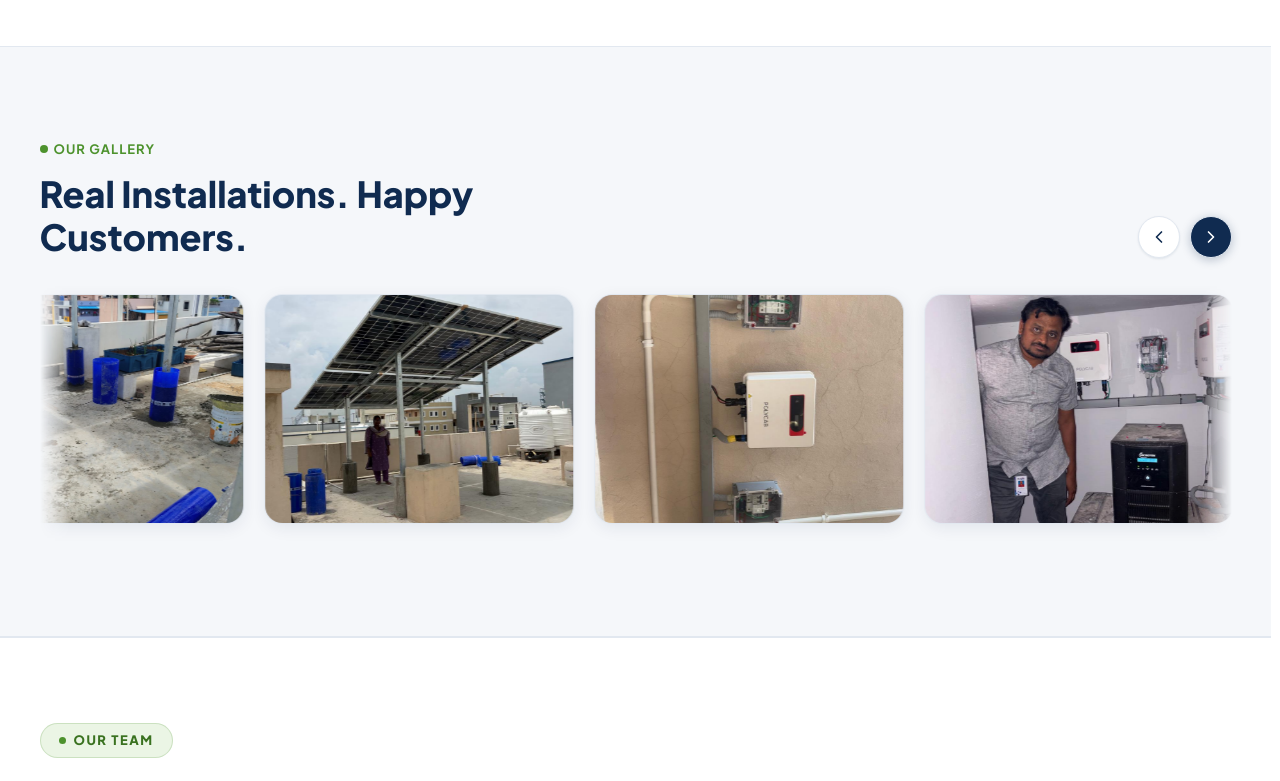
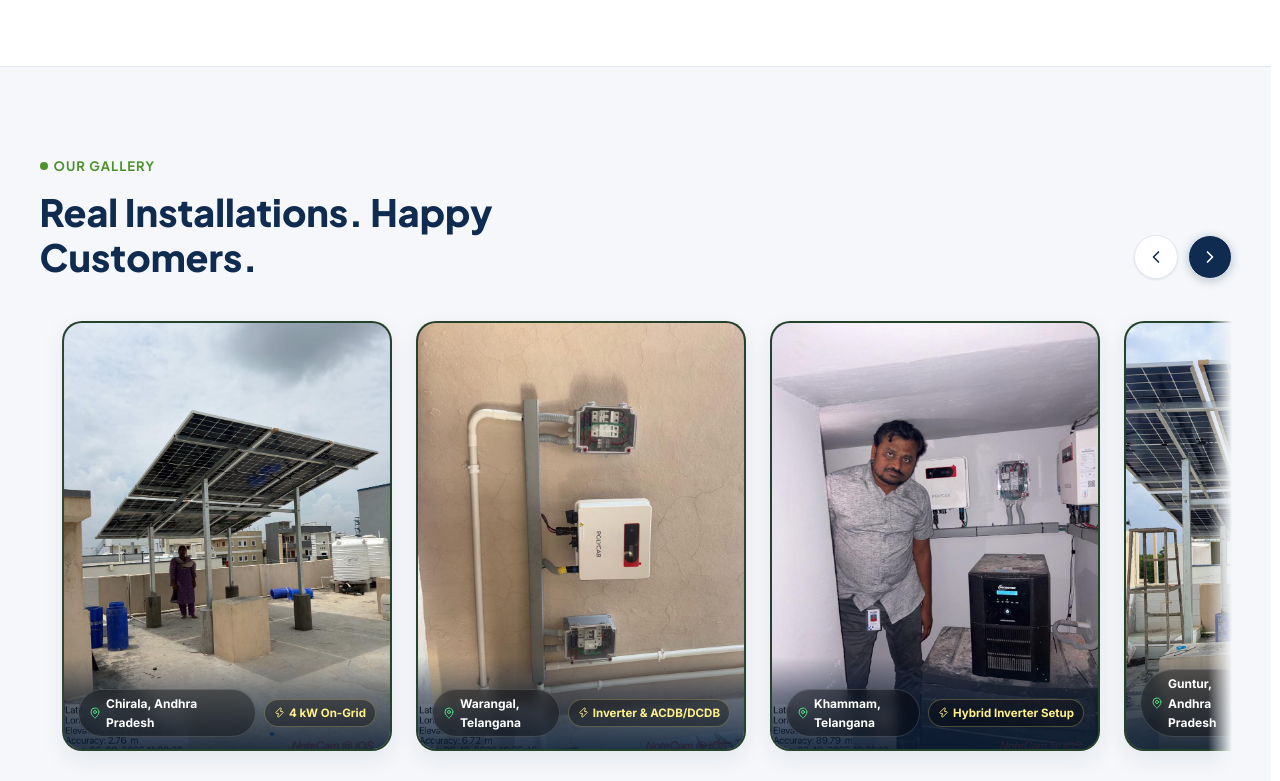
Before and after one commit to katengersweb-pixel/Prudence-solar, a React (Vite) app: page / in a window 1280 px wide. Shown: the part 5260-6041 px from the top of the page. Built offline with nearby package versions, Linux system fonts and the light colour scheme.

Commit message:
Update gallery image card aspect ratio to portrait so installation photos and customers are seen properly

```diff
--- a/src/components/GallerySection.css
+++ b/src/components/GallerySection.css
@@ -2,21 +2,23 @@
   background-color: var(--bg-subtle);
   border-top: 1px solid var(--border-light);
   border-bottom: 1px solid var(--border-light);
+  padding: 85px 0 95px 0;
 }
 
 .gallery-header-row {
   display: flex;
   align-items: flex-end;
   justify-content: space-between;
-  margin-bottom: 28px;
+  margin-bottom: 32px;
 }
 
 .gallery-title-wrap {
-  max-width: 600px;
+  max-width: 620px;
 }
 
 .gallery-main-title {
-  font-size: 2.25rem;
+  font-family: var(--font-heading);
+  font-size: 2.35rem;
   font-weight: 800;
   color: var(--navy);
   line-height: 1.2;
@@ -29,8 +31,8 @@
 }
 
 .gallery-nav-btn {
-  width: 42px;
-  height: 42px;
+  width: 44px;
+  height: 44px;
   border-radius: 50%;
   background: #FFFFFF;
   border: 1px solid var(--border-light);
@@ -60,23 +62,23 @@
   position: relative;
   width: 100%;
   overflow: hidden;
-  padding: 8px 0 24px;
-  mask-image: linear-gradient(to right, transparent 0%, black 2.5%, black 97.5%, transparent 100%);
-  -webkit-mask-image: linear-gradient(to right, transparent 0%, black 2.5%, black 97.5%, transparent 100%);
+  padding: 10px 0 24px;
+  mask-image: linear-gradient(to right, transparent 0%, black 2%, black 98%, transparent 100%);
+  -webkit-mask-image: linear-gradient(to right, transparent 0%, black 2%, black 98%, transparent 100%);
 }
 
 .gallery-loop-track {
   display: flex;
-  gap: 20px;
+  gap: 24px;
   width: max-content;
   user-select: none;
 }
 
 .gallery-loop-group {
   display: flex;
-  gap: 20px;
+  gap: 24px;
   flex-shrink: 0;
-  animation: galleryLoopScroll 42s linear infinite;
+  animation: galleryLoopScroll 48s linear infinite;
   will-change: transform;
 }
 
@@ -97,57 +99,111 @@ body:has(.lightbox-backdrop) .gallery-loop-group {
     transform: translateX(0);
   }
   100% {
-    transform: translateX(calc(-100% - 20px));
+    transform: translateX(calc(-100% - 24px));
   }
 }
 
 /* Reverse: stream towards right */
 @keyframes galleryLoopScrollReverse {
   0% {
-    transform: translateX(calc(-100% - 20px));
+    transform: translateX(calc(-100% - 24px));
   }
   100% {
     transform: translateX(0);
   }
 }
 
-/* Pure Image Cards - No Text */
+/* Portrait Image Cards matching Reference Aspect Ratio */
 .gallery-image-card {
-  flex: 0 0 310px;
-  height: 230px;
+  flex: 0 0 330px;
+  height: 430px;
   scroll-snap-align: start;
-  border-radius: 18px;
+  border-radius: 20px;
   overflow: hidden;
   position: relative;
-  background-color: #E2E8F0;
-  box-shadow: 0 4px 16px rgba(16, 43, 80, 0.08);
-  border: 1px solid var(--border-light);
+  background-color: #0F172A;
+  box-shadow: 0 8px 24px rgba(16, 43, 80, 0.08);
+  border: 2px solid rgba(77, 146, 45, 0.35);
   cursor: pointer;
   transition: transform 0.35s cubic-bezier(0.16, 1, 0.3, 1), box-shadow 0.35s ease, border-color 0.35s ease;
 }
 
 .gallery-image-card:hover {
   transform: translateY(-6px);
-  box-shadow: 0 14px 32px rgba(16, 43, 80, 0.16);
-  border-color: rgba(77, 146, 45, 0.4);
+  box-shadow: 0 16px 36px rgba(16, 43, 80, 0.16);
+  border-color: var(--green);
 }
 
 .gallery-image-photo {
   width: 100%;
   height: 100%;
   object-fit: cover;
+  object-position: center 25%;
   display: block;
   transition: transform 0.6s cubic-bezier(0.16, 1, 0.3, 1);
 }
 
 .gallery-image-card:hover .gallery-image-photo {
-  transform: scale(1.08);
+  transform: scale(1.06);
 }
 
+/* Bottom Information Bar matching Reference Geotag / Details */
+.gallery-card-bottom-info {
+  position: absolute;
+  bottom: 0;
+  left: 0;
+  right: 0;
+  padding: 32px 14px 12px 14px;
+  background: linear-gradient(to top, rgba(10, 28, 52, 0.88) 0%, rgba(10, 28, 52, 0.5) 60%, transparent 100%);
+  display: flex;
+  align-items: center;
+  justify-content: space-between;
+  gap: 8px;
+  z-index: 2;
+  pointer-events: none;
+}
+
+.gallery-card-loc {
+  display: inline-flex;
+  align-items: center;
+  gap: 5px;
+  font-size: 0.75rem;
+  font-weight: 700;
+  color: #FFFFFF;
+  background: rgba(0, 0, 0, 0.35);
+  padding: 4px 10px;
+  border-radius: 9999px;
+  backdrop-filter: blur(6px);
+  -webkit-backdrop-filter: blur(6px);
+  border: 1px solid rgba(255, 255, 255, 0.15);
+}
+
+.gallery-card-loc .loc-pin {
+  color: #4ADE80;
+  flex-shrink: 0;
+}
+
+.gallery-card-cap {
+  display: inline-flex;
+  align-items: center;
+  gap: 4px;
+  font-size: 0.72rem;
+  font-weight: 700;
+  color: #FEF08A;
+  background: rgba(0, 0, 0, 0.35);
+  padding: 4px 9px;
+  border-radius: 9999px;
+  backdrop-filter: blur(6px);
+  -webkit-backdrop-filter: blur(6px);
+  border: 1px solid rgba(254, 240, 138, 0.25);
+  flex-shrink: 0;
+}
+
+/* Hover Overlay */
 .gallery-image-overlay {
   position: absolute;
   inset: 0;
-  background: rgba(16, 43, 80, 0.38);
+  background: rgba(16, 43, 80, 0.3);
   backdrop-filter: blur(2px);
   -webkit-backdrop-filter: blur(2px);
   display: flex;
@@ -155,6 +211,7 @@ body:has(.lightbox-backdrop) .gallery-loop-group {
   justify-content: center;
   opacity: 0;
   transition: opacity 0.25s ease;
+  z-index: 3;
 }
 
 .gallery-image-card:hover .gallery-image-overlay {
@@ -162,15 +219,15 @@ body:has(.lightbox-backdrop) .gallery-loop-group {
 }
 
 .gallery-view-icon {
-  width: 44px;
-  height: 44px;
+  width: 50px;
+  height: 50px;
   border-radius: 50%;
   background-color: #FFFFFF;
   color: var(--navy);
   display: flex;
   align-items: center;
   justify-content: center;
-  box-shadow: 0 4px 14px rgba(0, 0, 0, 0.2);
+  box-shadow: 0 4px 16px rgba(0, 0, 0, 0.25);
   transform: scale(0.85);
   transition: transform 0.25s cubic-bezier(0.16, 1, 0.3, 1);
 }
@@ -179,15 +236,34 @@ body:has(.lightbox-backdrop) .gallery-loop-group {
   transform: scale(1);
 }
 
-/* Responsive adjustments */
+/* Responsive adjustments matching Image 2 */
+@media (max-width: 1024px) {
+  .gallery-image-card {
+    flex: 0 0 300px;
+    height: 400px;
+  }
+}
+
 @media (max-width: 768px) {
+  .gallery-section {
+    padding: 60px 0 70px 0;
+  }
+
   .gallery-main-title {
     font-size: 1.85rem;
   }
 
   .gallery-image-card {
-    flex: 0 0 260px;
-    height: 195px;
-    border-radius: 14px;
+    flex: 0 0 280px;
+    height: 380px;
+    border-radius: 16px;
   }
 }
+
+@media (max-width: 480px) {
+  .gallery-image-card {
+    flex: 0 0 78vw;
+    max-width: 310px;
+    height: 390px;
+  }
+}
--- a/src/components/GallerySection.tsx
+++ b/src/components/GallerySection.tsx
@@ -1,5 +1,5 @@
 import React, { useState } from 'react';
-import { ChevronLeft, ChevronRight, Eye } from 'lucide-react';
+import { ChevronLeft, ChevronRight, Eye, MapPin, Zap } from 'lucide-react';
 import { GALLERY_ITEMS } from '../data/solarData';
 import type { GalleryItem } from '../types';
 import './GallerySection.css';
@@ -58,6 +58,7 @@ export const GallerySection: React.FC<GallerySectionProps> = ({ onImageClick })
                   key={`primary-${item.id}-${idx}`}
                   className="gallery-image-card"
                   onClick={() => onImageClick && onImageClick(item)}
+                  title={`${item.title} - Click to expand`}
                 >
                   <img
                     src={item.image}
@@ -65,6 +66,17 @@ export const GallerySection: React.FC<GallerySectionProps> = ({ onImageClick })
                     className="gallery-image-photo"
                     loading="lazy"
                   />
+                  {/* Bottom Geotag & Location Bar matching Reference Design */}
+                  <div className="gallery-card-bottom-info">
+                    <span className="gallery-card-loc">
+                      <MapPin size={12} className="loc-pin" /> {item.location}
+                    </span>
+                    {item.capacity && (
+                      <span className="gallery-card-cap">
+                        <Zap size={11} /> {item.capacity}
+                      </span>
+                    )}
+                  </div>
                   <div className="gallery-image-overlay">
                     <div className="gallery-view-icon">
                       <Eye size={22} />
@@ -81,6 +93,7 @@ export const GallerySection: React.FC<GallerySectionProps> = ({ onImageClick })
                   key={`duplicate-${item.id}-${idx}`}
                   className="gallery-image-card"
                   onClick={() => onImageClick && onImageClick(item)}
+                  title={`${item.title} - Click to expand`}
                 >
                   <img
                     src={item.image}
@@ -88,6 +101,17 @@ export const GallerySection: React.FC<GallerySectionProps> = ({ onImageClick })
                     className="gallery-image-photo"
                     loading="lazy"
                   />
+                  {/* Bottom Geotag & Location Bar matching Reference Design */}
+                  <div className="gallery-card-bottom-info">
+                    <span className="gallery-card-loc">
+                      <MapPin size={12} className="loc-pin" /> {item.location}
+                    </span>
+                    {item.capacity && (
+                      <span className="gallery-card-cap">
+                        <Zap size={11} /> {item.capacity}
+                      </span>
+                    )}
+                  </div>
                   <div className="gallery-image-overlay">
                     <div className="gallery-view-icon">
                       <Eye size={22} />
--- a/src/components/ProductsSection.css
+++ b/src/components/ProductsSection.css
@@ -224,7 +224,7 @@
 .product-image-container {
   position: relative;
   width: 100%;
-  height: 200px;
+  height: 220px;
   background-color: var(--bg-subtle);
   overflow: hidden;
 }
```
